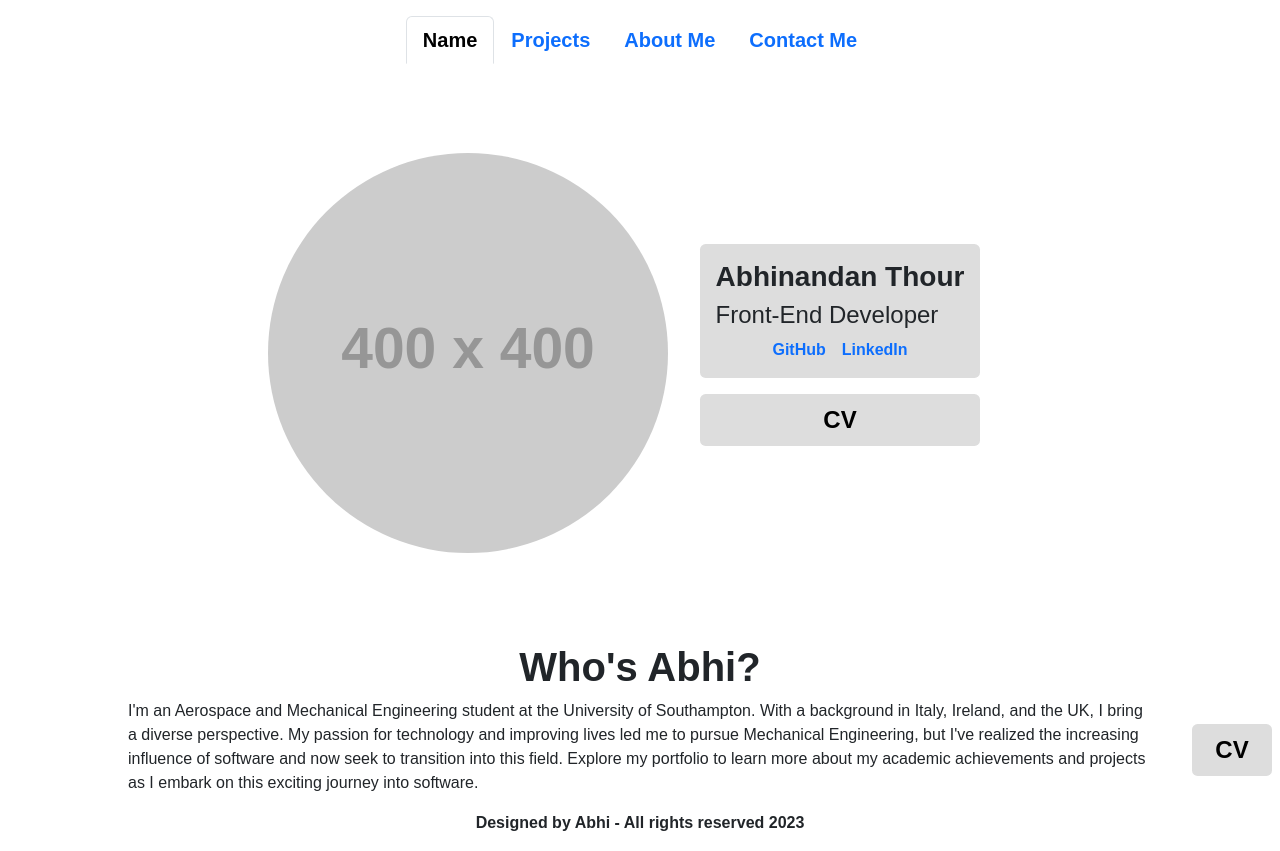
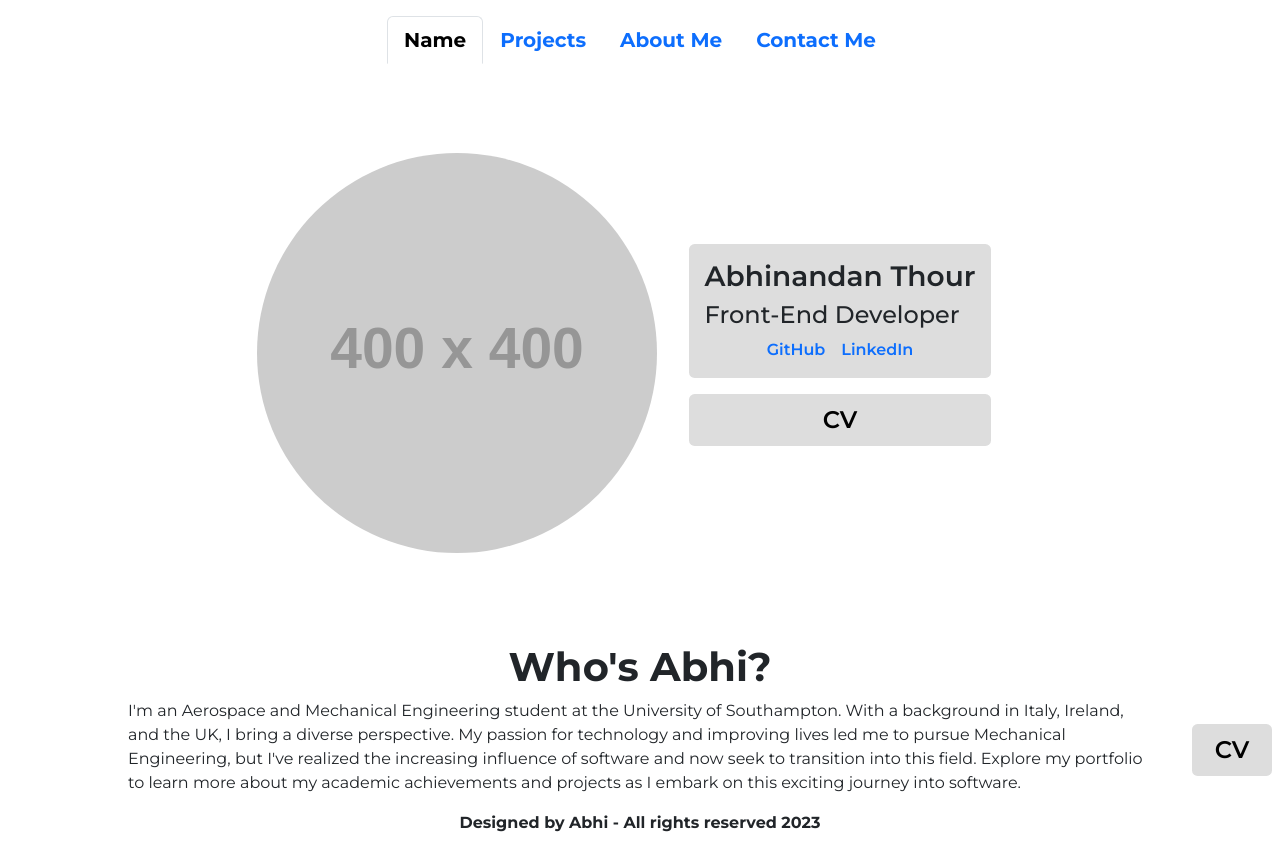
Before and after one commit to Bh00fie/mainportfolio, a React (Create React App) app: page / in a window 1280 px wide. Built offline with nearby package versions, Linux system fonts and the light colour scheme.

Commit message:
made changes to react-bootstrap modules in project.js due to fail to deploy website on netifly

```diff
--- a/package.json
+++ b/package.json
@@ -3,12 +3,15 @@
   "version": "0.1.0",
   "private": true,
   "dependencies": {
+    "@emailjs/browser": "^3.11.0",
     "@testing-library/jest-dom": "^5.17.0",
     "@testing-library/react": "^13.4.0",
     "@testing-library/user-event": "^13.5.0",
+    "boostrap": "^2.0.0",
     "bootstrap": "^5.3.0",
     "font-awesome": "^4.7.0",
     "react": "^18.2.0",
+    "react-bootstrap": "^2.8.0",
     "react-dom": "^18.2.0",
     "react-router": "^6.14.2",
     "react-router-dom": "^6.14.2",
--- a/public/index.html
+++ b/public/index.html
@@ -24,20 +24,18 @@
       work correctly both with client-side routing and a non-root public URL.
       Learn how to configure a non-root public URL by running `npm run build`.
     -->
-    <title>React App</title>
+
+    <!-- Font Montserrat -->
+    <link rel="preconnect" href="https://fonts.googleapis.com">
+    <link rel="preconnect" href="https://fonts.gstatic.com" crossorigin>
+    <link href="https://fonts.googleapis.com/css2?family=Montserrat:ital,wght@0,300;0,400;0,500;0,600;0,700;0,800;0,900;1,300;1,400;1,500&display=swap" rel="stylesheet">
+
+
+
+    <title>Abhinandan Thour</title>
   </head>
   <body>
     <noscript>You need to enable JavaScript to run this app.</noscript>
     <div id="root"></div>
-    <!--
-      This HTML file is a template.
-      If you open it directly in the browser, you will see an empty page.
-
-      You can add webfonts, meta tags, or analytics to this file.
-      The build step will place the bundled scripts into the <body> tag.
-
-      To begin the development, run `npm start` or `yarn start`.
-      To create a production bundle, use `npm run build` or `yarn build`.
-    -->
   </body>
 </html>
--- a/src/components/pages/Home.js
+++ b/src/components/pages/Home.js
@@ -11,8 +11,8 @@ function Home() {
                         <h3 id='nameProfile'> Abhinandan Thour </h3>
                         <h4 id='jobProfile'> Front-End Developer</h4>
                         <div id='socialProfile'>
-                            <a id='GitHub' className='socialLink' href='https://github.com/Bh00fie' target='_blank' >GitHub</a>
-                            <a id="LinkedIn" className='socialLink' href='https://www.linkedin.com/in/abhinandanthour' target='_blank'>LinkedIn</a>
+                            <a id='GitHub' className='socialLink' href='https://github.com/Bh00fie' target='_blank' rel="noreferrer" >GitHub</a>
+                            <a id="LinkedIn" className='socialLink' href='https://www.linkedin.com/in/abhinandanthour' target='_blank' rel="noreferrer">LinkedIn</a>
                         </div>
                     </div>
                     <div className='myCV'>
--- a/src/components/pages/Projects.js
+++ b/src/components/pages/Projects.js
@@ -1,7 +1,7 @@
 import React from 'react';
-import Card from 'react-bootstrap/Card';
-import Col from 'react-bootstrap/Col';
-import Row from 'react-bootstrap/Row';
+import {Card, Col, Row} from 'react-bootstrap';
+// import Col from 'react-bootstrap/Col';
+// import Row from 'react-bootstrap/Row';
 import "./Project.css"
 
 function Projects() {
```
Also changed, not shown: 1 other file (tests, documents, lock files or other folders).
